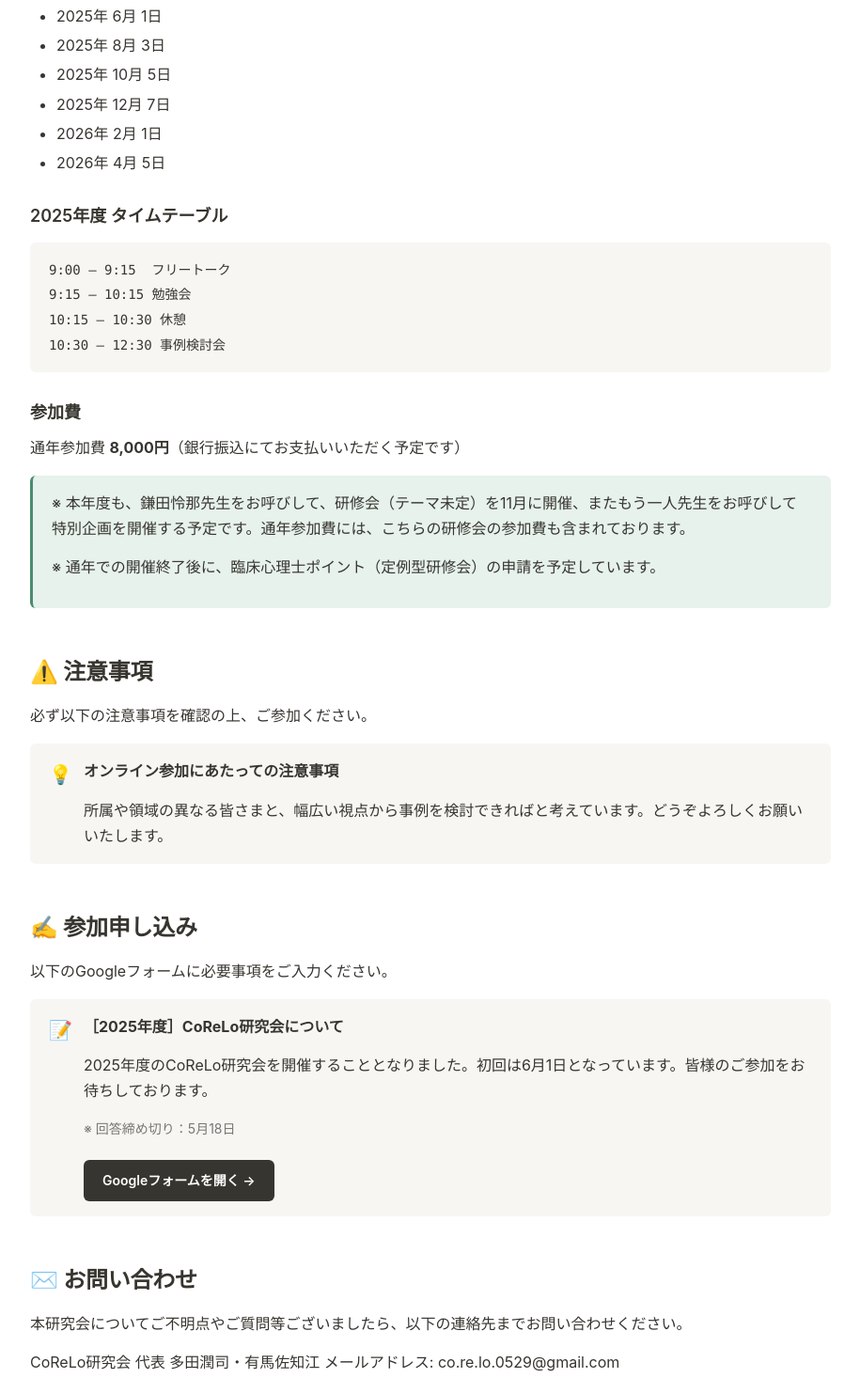
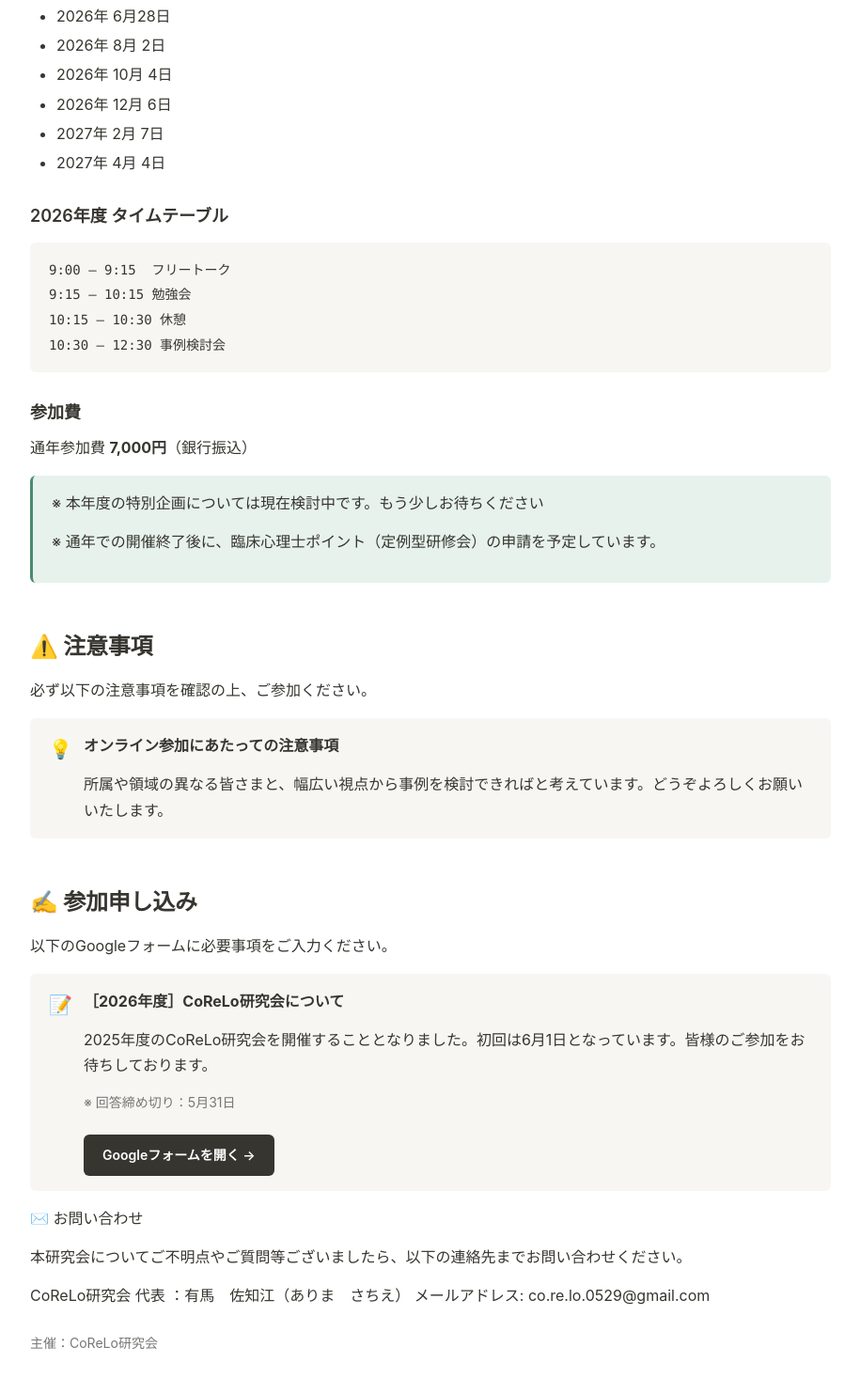
Before and after one commit to sa014chi620-netizen/corelo-site, an Eleventy site: page src/kenkyukai.md in a window 1280 px wide. Shown: the part 959-2425 px from the top of the page at 94% size, without its empty margins (182-1097 px from the left). Built offline with nearby package versions, Linux system fonts and the light colour scheme; Eleventy itself is replaced by a stand-in of ours; files that its build step writes are made by us from their sources.

Commit message:
Update ページ “kenkyukai”

```diff
--- a/src/kenkyukai.md
+++ b/src/kenkyukai.md
@@ -1,7 +1,7 @@
 ---
-title: 2025年度 CoReLo研究会
+title: 2026年度 CoReLo研究会
 emoji: 🌿
-description: 2025年度 CoReLo研究会の開催スケジュール・参加料金・申し込み方法をご案内します。
+description: 2026年度 CoReLo研究会の開催スケジュール・参加料金・申し込み方法をご案内します。
 permalink: /kenkyukai/
 layout: layout.njk
 ---
@@ -18,7 +18,7 @@ CoReLoとは、ラテン語の「考える（Cogito）」「読む（Read）」
 
 - 臨床心理士（公認心理師）資格保有者
 
-<p style="color: var(--color-text-muted); font-size: 14px;">※ 臨床歴 10年程度推奨</p>
+<p style="color: var(--color-text-muted); font-size: 14px;">※ 臨床歴 10〜15年程度推奨</p>
 
 ## 📅 スケジュール・参加料金
 
@@ -30,14 +30,14 @@ CoReLoとは、ラテン語の「考える（Cogito）」「読む（Read）」
 
 ### 2025年度 定期開催予定日
 
-- 2025年 6月 1日
-- 2025年 8月 3日
-- 2025年 10月 5日
-- 2025年 12月 7日
-- 2026年 2月 1日
-- 2026年 4月 5日
+- 2026年 6月28日
+- 2026年 8月 2日
+- 2026年 10月 4日
+- 2026年 12月 6日
+- 2027年 2月 7日
+- 2027年 4月 4日
 
-### 2025年度 タイムテーブル
+### 2026年度 タイムテーブル
 
 <div class="timetable">
   9:00 – 9:15&nbsp;&nbsp;フリートーク<br>
@@ -48,10 +48,10 @@ CoReLoとは、ラテン語の「考える（Cogito）」「読む（Read）」
 
 ### 参加費
 
-通年参加費 **8,000円**（銀行振込にてお支払いいただく予定です）
+通年参加費 **7,000円**（銀行振込）
 
 <div class="accent-callout">
-  <p>※ 本年度も、鎌田怜那先生をお呼びして、研修会（テーマ未定）を11月に開催、またもう一人先生をお呼びして特別企画を開催する予定です。通年参加費には、こちらの研修会の参加費も含まれております。</p>
+  <p>※ 本年度の特別企画については現在検討中です。もう少しお待ちください</p>
   <p>※ 通年での開催終了後に、臨床心理士ポイント（定例型研修会）の申請を予定しています。</p>
 </div>
 
@@ -74,18 +74,18 @@ CoReLoとは、ラテン語の「考える（Cogito）」「読む（Read）」
 <div class="callout">
   <span class="callout-icon">📝</span>
   <div class="callout-content">
-    <p><strong>［2025年度］CoReLo研究会について</strong></p>
+    <p><strong>［2026年度］CoReLo研究会について</strong></p>
     <p>2025年度のCoReLo研究会を開催することとなりました。初回は6月1日となっています。皆様のご参加をお待ちしております。</p>
-    <p style="color: var(--color-text-muted); font-size: 14px;">※ 回答締め切り：5月18日</p>
-    <a class="btn" href="https://docs.google.com/forms/d/e/1FAIpQLSd_ZGj3vKs-JJCZhYZLmf9Lgt4EalKNThnt8VJV9nGNWVj14A/viewform" target="_blank" rel="noopener">Googleフォームを開く →</a>
+    <p style="color: var(--color-text-muted); font-size: 14px;">※ 回答締め切り：5月31日</p>
+    <a class="btn" href="https://docs.google.com/forms/d/e/1FAIpQLSdZZc0Nqch_Yae-fMW6V6rqaDykwqXXAYJEounfN1KJpnMknA/viewform?usp=dialog" target="_blank" rel="noopener">Googleフォームを開く →</a>
   </div>
 </div>
 
-## ✉️ お問い合わせ
+✉️ お問い合わせ
 
 本研究会についてご不明点やご質問等ございましたら、以下の連絡先までお問い合わせください。
 
-CoReLo研究会 代表 多田潤司・有馬佐知江
+CoReLo研究会 代表 ：有馬　佐知江（ありま　さちえ）
 メールアドレス: co.re.lo.0529@gmail.com
 
 <p style="color: var(--color-text-muted); font-size: 14px; margin-top: 24px;">主催：CoReLo研究会</p>
```
